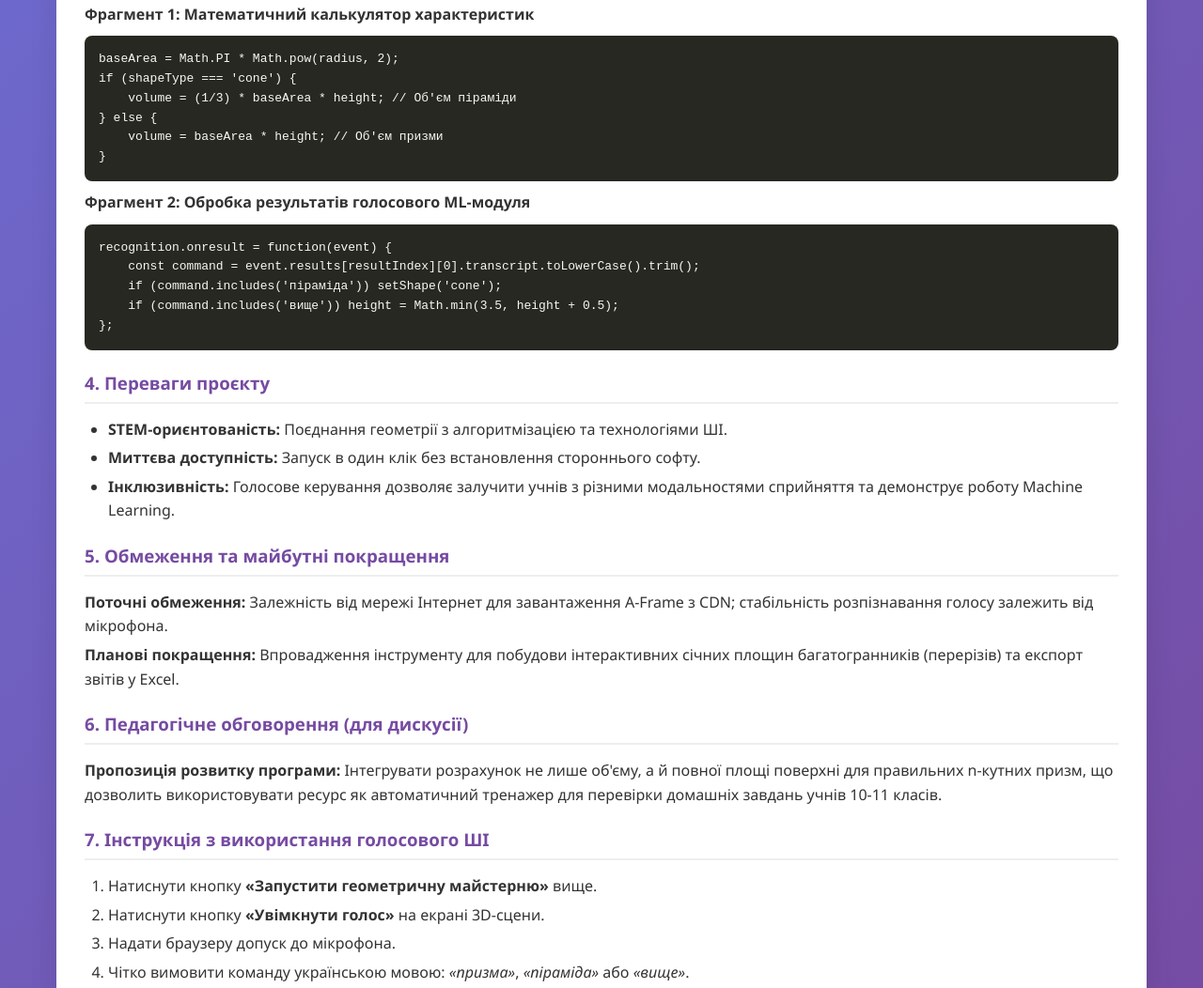
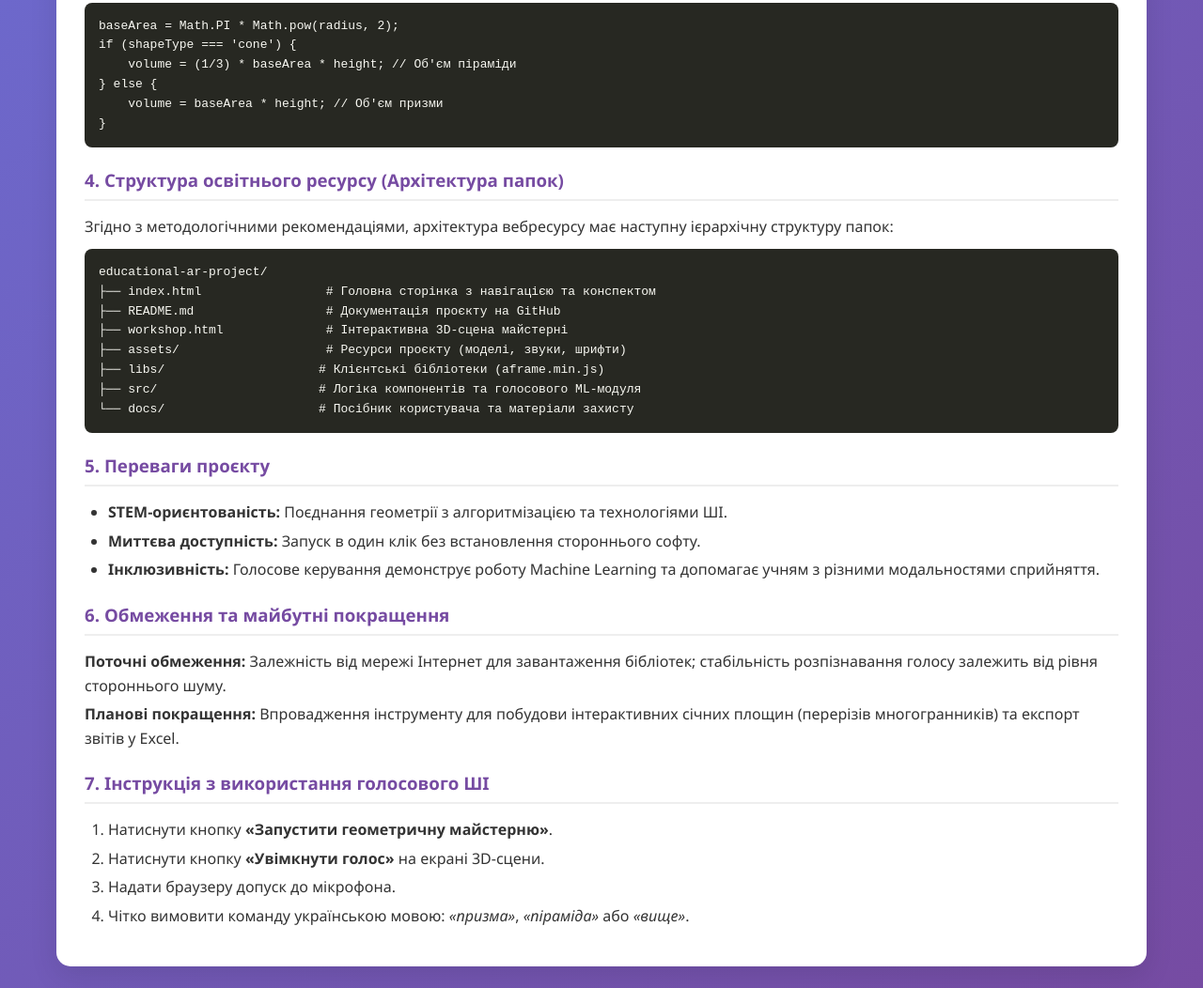
Before and after one commit to Lidiya-code-pgn/exzamen-2026, a plain HTML site: page index.html in a window 1280 px wide. Shown: the part 1781-2833 px from the top of the page at 94% size. Drawn offline with Linux system fonts and the light colour scheme.

Commit message:
Update index.html

```diff
--- a/index.html
+++ b/index.html
@@ -42,13 +42,7 @@
         .feature { text-align: center; padding: 20px; }
         .feature-icon { font-size: 3rem; margin-bottom: 15px; }
         .author-info { background: #f8f9fa; padding: 20px; border-radius: 10px; margin-top: 30px; }
-        .ml-notice {
-            background: linear-gradient(45deg, #ff6b6b, #ffa500);
-            color: white; padding: 15px; border-radius: 10px; margin: 20px 0;
-            text-align: center; font-weight: bold;
-        }
 
-        /* Стилі для конспекту захисту */
         .conspect-title { color: #764ba2; margin-top: 20px; margin-bottom: 15px; border-bottom: 2px solid #eee; padding-bottom: 5px; }
         .conspect-sub { color: #667eea; margin-top: 15px; margin-bottom: 10px; }
         table { width: 100%; border-collapse: collapse; margin: 20px 0; }
@@ -149,7 +143,6 @@
                 </div>
 
                 <h4 class="conspect-sub">3.2. Ключові фрагменти коду</h4>
-                <p><strong>Фрагмент 1: Математичний калькулятор характеристик</strong></p>
                 <pre>baseArea = Math.PI * Math.pow(radius, 2);
 if (shapeType === 'cone') {
     volume = (1/3) * baseArea * height; // Об'єм піраміди
@@ -157,30 +150,31 @@ if (shapeType === 'cone') {
     volume = baseArea * height; // Об'єм призми
 }</pre>
 
-                <p style="margin-top: 10px;"><strong>Фрагмент 2: Обробка результатів голосового ML-модуля</strong></p>
-                <pre>recognition.onresult = function(event) {
-    const command = event.results[resultIndex][0].transcript.toLowerCase().trim();
-    if (command.includes('піраміда')) setShape('cone');
-    if (command.includes('вище')) height = Math.min(3.5, height + 0.5);
-};</pre>
+                <h3 class="conspect-title">4. Структура освітнього ресурсу (Архітектура папок)</h3>
+                <p>Згідно з методологічними рекомендаціями, архітектура вебресурсу має наступну ієрархічну структуру папок:</p>
+                <pre>educational-ar-project/
+├── index.html                 # Головна сторінка з навігацією та конспектом
+├── README.md                  # Документація проєкту на GitHub
+├── workshop.html              # Інтерактивна 3D-сцена майстерні
+├── assets/                    # Ресурси проєкту (моделі, звуки, шрифти)
+├── libs/                     # Клієнтські бібліотеки (aframe.min.js)
+├── src/                      # Логіка компонентів та голосового ML-модуля
+└── docs/                     # Посібник користувача та матеріали захисту</pre>
 
-                <h3 class="conspect-title">4. Переваги проєкту</h3>
+                <h3 class="conspect-title">5. Переваги проєкту</h3>
                 <ul>
                     <li><strong>STEM-ориєнтованість:</strong> Поєднання геометрії з алгоритмізацією та технологіями ШІ.</li>
                     <li><strong>Миттєва доступність:</strong> Запуск в один клік без встановлення стороннього софту.</li>
-                    <li><strong>Інклюзивність:</strong> Голосове керування дозволяє залучити учнів з різними модальностями сприйняття та демонструє роботу Machine Learning.</li>
+                    <li><strong>Інклюзивність:</strong> Голосове керування демонструє роботу Machine Learning та допомагає учням з різними модальностями сприйняття.</li>
                 </ul>
 
-                <h3 class="conspect-title">5. Обмеження та майбутні покращення</h3>
-                <p><strong>Поточні обмеження:</strong> Залежність від мережі Інтернет для завантаження A-Frame з CDN; стабільність розпізнавання голосу залежить від мікрофона.</p>
-                <p style="margin-top: 5px;"><strong>Планові покращення:</strong> Впровадження інструменту для побудови інтерактивних січних площин багатогранників (перерізів) та експорт звітів у Excel.</p>
-
-                <h3 class="conspect-title">6. Педагогічне обговорення (для дискусії)</h3>
-                <p><strong>Пропозиція розвитку програми:</strong> Інтегрувати розрахунок не лише об'єму, а й повної площі поверхні для правильних n-кутних призм, що дозволить використовувати ресурс як автоматичний тренажер для перевірки домашніх завдань учнів 10-11 класів.</p>
+                <h3 class="conspect-title">6. Обмеження та майбутні покращення</h3>
+                <p><strong>Поточні обмеження:</strong> Залежність від мережі Інтернет для завантаження бібліотек; стабільність розпізнавання голосу залежить від рівня стороннього шуму.</p>
+                <p style="margin-top: 5px;"><strong>Планові покращення:</strong> Впровадження інструменту для побудови інтерактивних січних площин (перерізів многогранників) та експорт звітів у Excel.</p>
 
                 <h3 class="conspect-title">7. Інструкція з використання голосового ШІ</h3>
                 <ol>
-                    <li>Натиснути кнопку <strong>«Запустити геометричну майстерню»</strong> вище.</li>
+                    <li>Натиснути кнопку <strong>«Запустити геометричну майстерню»</strong>.</li>
                     <li>Натиснути кнопку <strong>«Увімкнути голос»</strong> на екрані 3D-сцени.</li>
                     <li>Надати браузеру допуск до мікрофона.</li>
                     <li>Чітко вимовити команду українською мовою: <em>«призма»</em>, <em>«піраміда»</em> або <em>«вище»</em>.</li>
```
